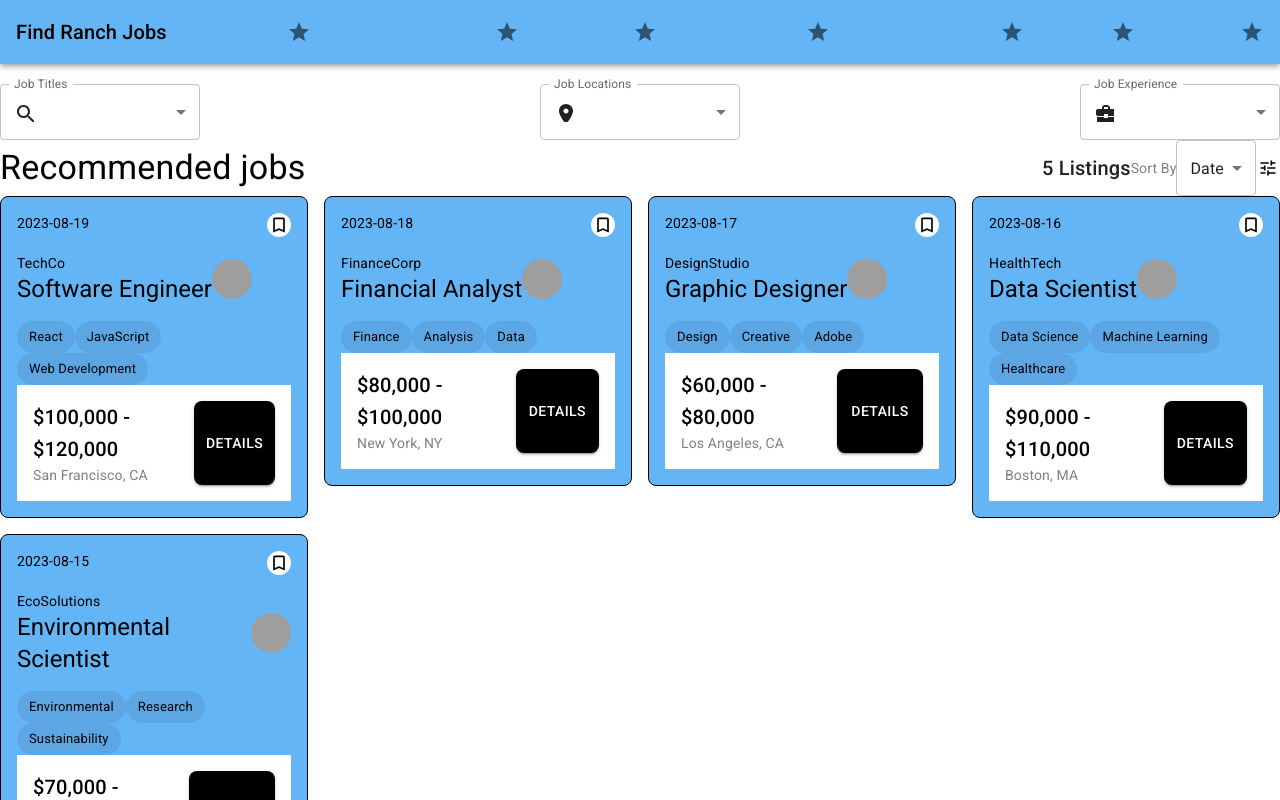
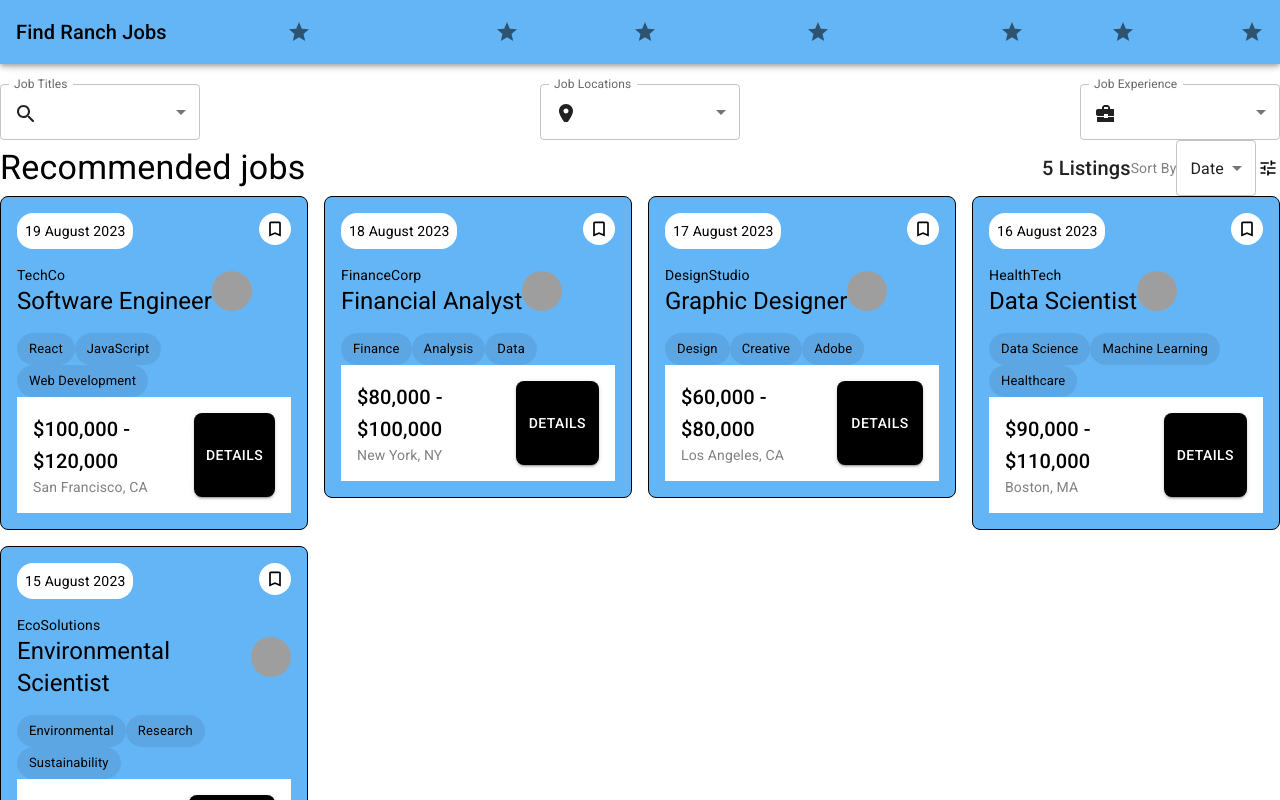
Before and after one commit to jackson-sandland/find-ranch-jobs, a React (Create React App) app: page / in a window 1280 px wide. Shown: the top 800 px of the page. Built offline with nearby package versions, Linux system fonts and the light colour scheme; grey boxes are pictures that could not be loaded.

Commit message:
toggle bookmark icon from filled to outline

```diff
--- a/src/components/modules/jobListingsGrid/jobListing.tsx
+++ b/src/components/modules/jobListingsGrid/jobListing.tsx
@@ -1,13 +1,22 @@
 import { FC, Fragment, useState } from "react";
 import { Avatar, Box, Button, Chip, Typography } from "@mui/material";
+import BookmarkIcon from '@mui/icons-material/Bookmark';
 import BookmarkBorderOutlinedIcon from "@mui/icons-material/BookmarkBorderOutlined";
 import { styled } from "@mui/system";
+import { SvgIconProps } from "@mui/material";
 
-const StyledBookmarkBorderOutlinedIcon = styled(BookmarkBorderOutlinedIcon)({
-  fontSize: 24,
-  padding: "2px",
-  color: "black",
-});
+interface StyledIconProps extends SvgIconProps {
+  isBookmarked: boolean;
+  onClick: () => void;
+}
+
+const StyledIcon = styled(({ isBookmarked, onClick, ...props }: StyledIconProps) => {
+  return isBookmarked ? <BookmarkIcon {...props} onClick={onClick} /> : <BookmarkBorderOutlinedIcon {...props} onClick={onClick} />;
+})`
+  font-size: 24px;
+  padding: 2px;
+  color: black;
+`;
 
 interface JobListingProps {
   jobPostingDate: string;
@@ -30,9 +39,14 @@ const JobListing: FC<JobListingProps> = ({
 }) => {
   const colors = ["primary.main", "secondary.main", "error.main", "warning.main", "info.main", "success.main"];
   const [colorIndex, setColorIndex] = useState(0);
+  const [isBookmarked, setIsBookmarked] = useState(false);
 
   const handleColorChange = () => {
     setColorIndex((colorIndex + 1) % colors.length);
+  };
+
+  const handleBookmarkToggle = () => {
+    setIsBookmarked(!isBookmarked);
   };
 
   const handleRenderTags = () =>
@@ -41,6 +55,11 @@ const JobListing: FC<JobListingProps> = ({
         <Chip label={tag} key={index} style={{ color: "black" }}/>
       ))}
     </Box>
+
+  const renderJobPostingDate = () => {
+    const date = new Date(jobPostingDate);
+    return `${date.getDate()} ${date.toLocaleString('default', { month: 'long' })} ${date.getFullYear()}`;
+  }
 
   return (
     <Fragment>
@@ -53,9 +72,13 @@ const JobListing: FC<JobListingProps> = ({
         sx={{ border: "1px solid black", borderRadius: "8px" }}
       >
         <Box display="flex" justifyContent="space-between">
-          <Typography variant="body2" style={{ color: "black" }}>{jobPostingDate}</Typography>
-          <Box bgcolor="white" borderRadius="50%" width="24px" height="24px">
-            <StyledBookmarkBorderOutlinedIcon />
+          <Box bgcolor="white" borderRadius="16px" p={1}>
+            <Typography variant="body2" style={{ color: "black" }}>
+              {renderJobPostingDate()}
+            </Typography>
+          </Box>
+          <Box bgcolor="white" borderRadius="50%" width="32px" height="32px" display="flex" alignItems="center" justifyContent="center">
+            <StyledIcon isBookmarked={isBookmarked} onClick={handleBookmarkToggle} />
           </Box>
         </Box>
         <Box display="flex" alignItems="center" mt={2}>
```
